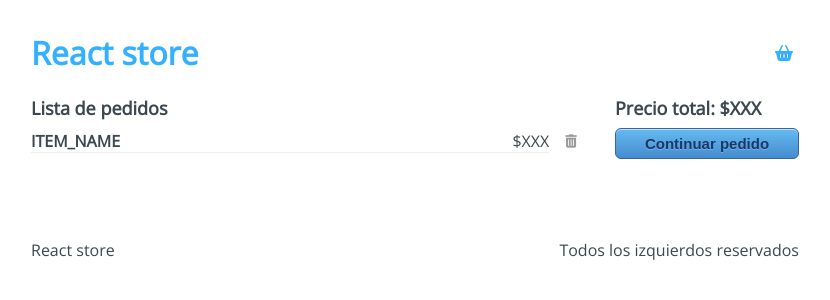
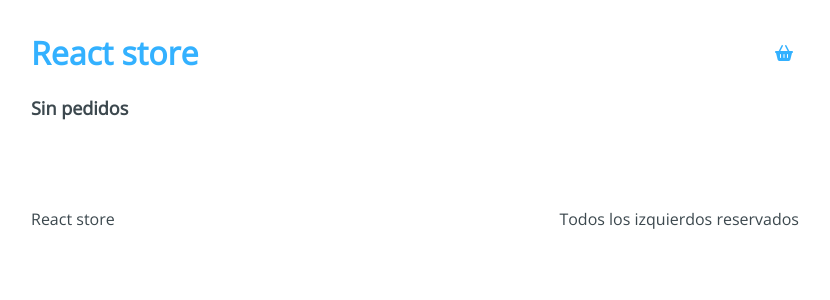
Before and after one commit to EduardoRaygoza/react-store, a React app: page /checkout in a window 1280 px wide. Shown: the top 300 px of the page, without its empty margins (225-1055 px from the left). Built offline with nearby package versions, Linux system fonts and the light colour scheme.

Commit message:
Integrated AppContext using the useContext hook in Checkout container to manage cart behavior

```diff
--- a/src/containers/Checkout.jsx
+++ b/src/containers/Checkout.jsx
@@ -1,28 +1,47 @@
-import React from "react";
+import React, { useContext } from "react";
 import { Link } from "react-router-dom";
+import AppContext from '../context/AppContext';
 
 import '../styles/components/Checkout.scss';
 
-const Checkout = () =>
+const Checkout = () => {
+  const {state, removeFromCart} = useContext(AppContext);
+  const {cart} = state;
+  const handleRemove = product => {
+    removeFromCart(product);
+  }
+  const handleSumTotal = () => {
+    const sum = cart.map(item => item.price).reduce( (acc, cur) => acc+cur);
+    return sum;
+  }
+  return (
     <div className="checkout">
       <div className="checkout-content">
-      <h3>Lista de pedidos</h3>
+        {cart.length > 0 ? <h3>Lista de pedidos</h3> : <h3>Sin pedidos</h3> }
+        {
+          cart.map( item =>
             <div className="checkout-item">
               <div className="checkout-element">
-          <h4>ITEM_NAME</h4>
-          <span>$XXX</span>
+                <h4>{item.title}</h4>
+                <span>${item.price}</span>
               </div>
-        <button type="button">
+              <button onClick={()=>{handleRemove(item.id)}} type="button">
                 <i className="fas fa-trash-alt"/>
               </button>
             </div>
+          )
+        }
       </div>
+      {
+        cart.length > 0 &&
         <div className="checkout-sidebar">
-      <h3>Precio total: $XXX</h3>
+          <h3>{`Precio total: $ ${handleSumTotal()}`}</h3>
           <Link to="/checkout/information">
             <button type="button">Continuar pedido</button>
           </Link>
         </div>
+      }
     </div>
-
+  );
+}
 export default Checkout;
```
Lines whose indentation alone changed are shown as unchanged.
